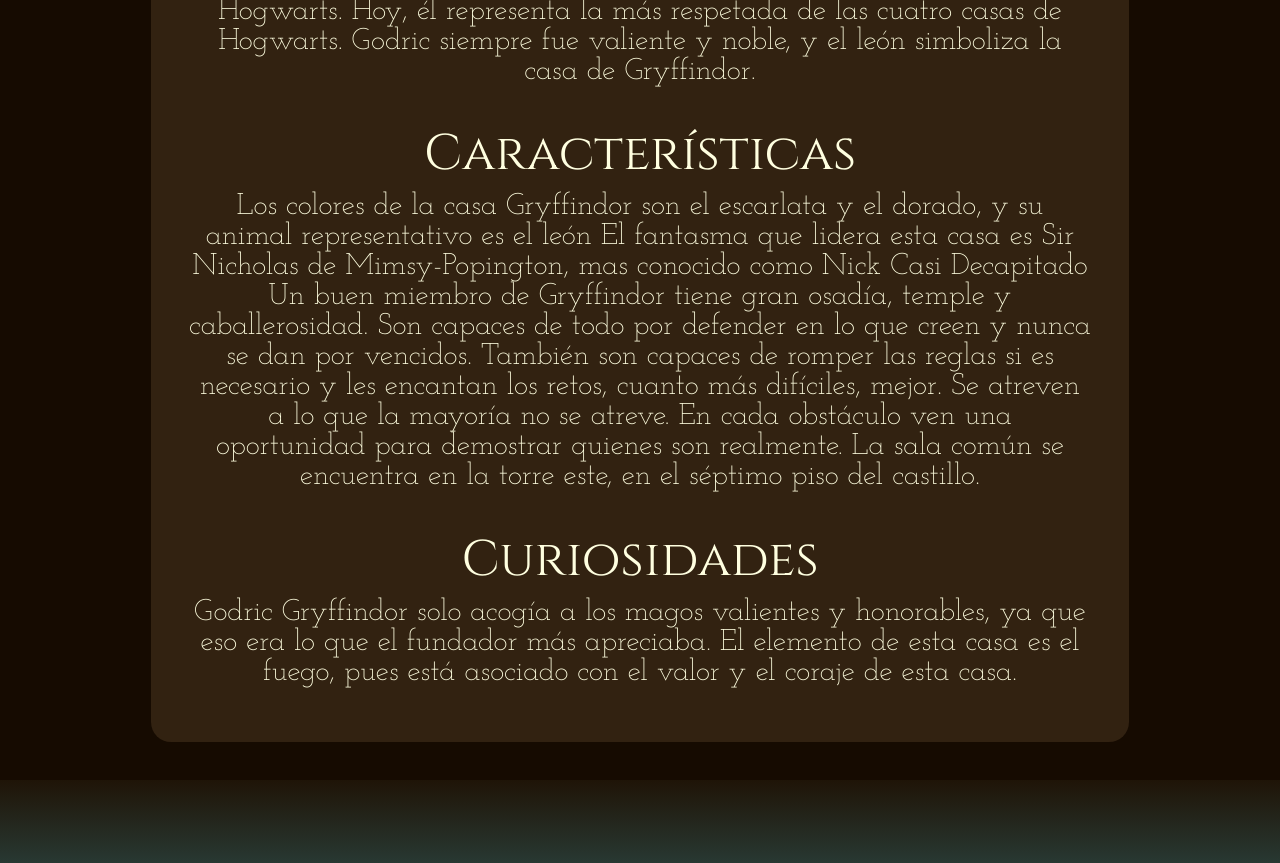
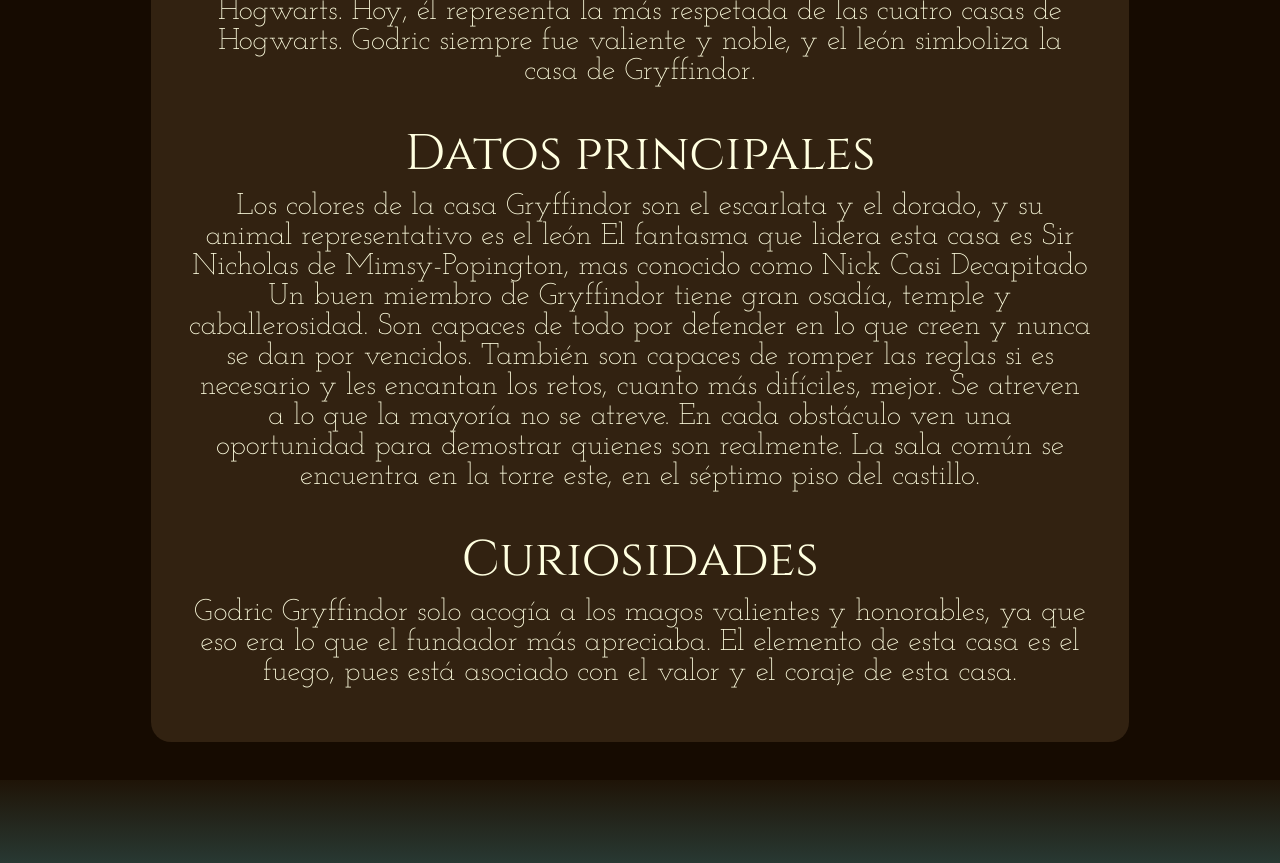
Before and after one commit to Lulakonig/Hogwarts, a website: page gryffindor.html in a window 1280 px wide. Shown: the part 2060-2923 px from the top of the page. Drawn offline with nearby package versions, Linux system fonts and the light colour scheme.

Commit message:
Add files via upload

```diff
--- a/gryffindor.html
+++ b/gryffindor.html
@@ -79,7 +79,7 @@
            Fue maestro de pociones y de defensa contra las artes oscuras. Salazar Slytherin estuvo en contacto con Helga Hufflepuff, otra gran bruja de la época, quien comenzó a ayudar a construir Hogwarts. Más tarde, Godric Gryffindor conoce a Rowena Ravenclaw que compartió la sabiduría más allá de sus años con los otros profesores de Hogwarts. Hoy, él representa la más respetada de las cuatro casas de Hogwarts.
            Godric siempre fue valiente y noble, y el león simboliza la casa de Gryffindor.
            </p>
-          <h2 class="casas">Características</h2>
+          <h2 class="casas">Datos principales</h2>
         <P>
           Los colores de la casa Gryffindor son el escarlata y el dorado, y su animal representativo es el león
           El fantasma que lidera esta casa es Sir Nicholas de Mimsy-Popington, mas conocido como Nick Casi Decapitado
```
Also changed, not shown: hufflepuff.html (+1 -1 lines), ravenclaw.html (+1 -1 lines), slytherin.html (+1 -1 lines).
